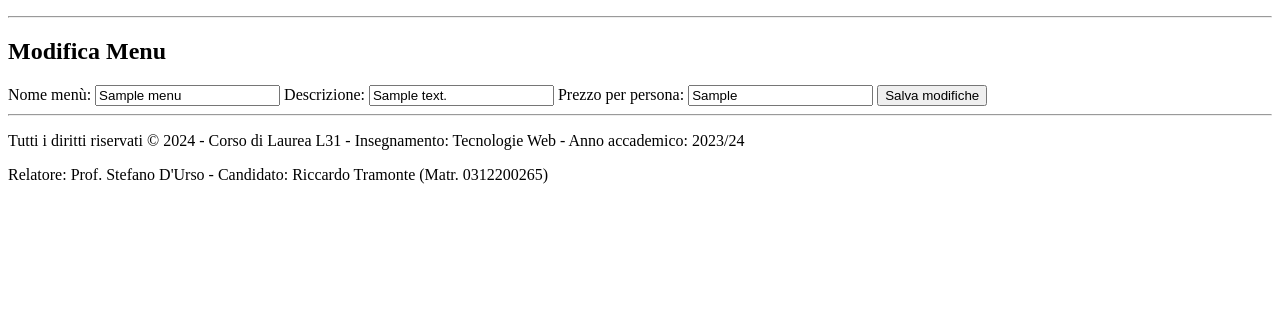
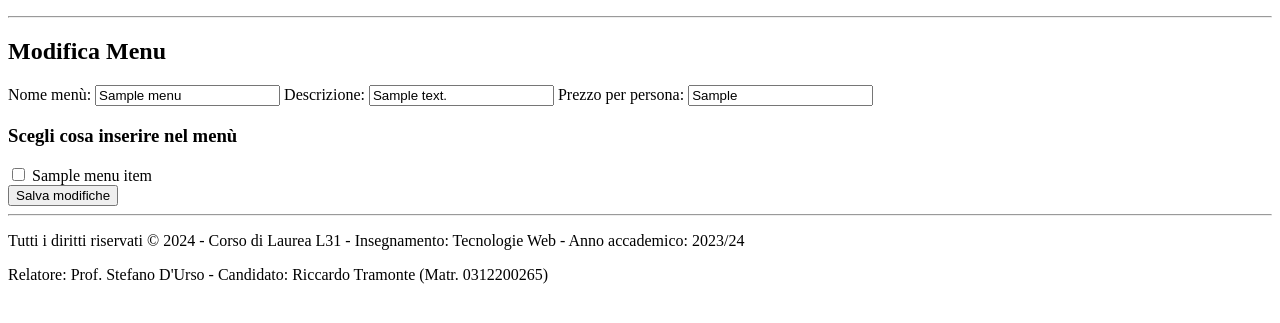
Before and after one commit to ricctram/l31_tsr, a CodeIgniter 4 app: the page made by app/Views/menu/edit.php in a window 1280 px wide. Shown: the part 52-375 px from the top of the page. Run offline with PHP 8.4 and a stand-in for CodeIgniter, Linux system fonts and the light colour scheme; the template is opened without the code that fills it: most values are stand-ins (such as "Sample title", 1, 10 or a date in 2020); data that the repository does not hold is empty; some libraries are stand-ins or nearby versions.

Commit message:
fix vista menu

```diff
--- a/app/Views/menu/create.php
+++ b/app/Views/menu/create.php
@@ -5,14 +5,20 @@
 
 <form action="<?= site_url('menu/store') ?>" method="post">
 
+    <div>
     <label for="menu_name">Nome menu:</label>
     <input type="text" name="menu_name" id="menu_name" required>
+    </div>
 
+    <div>
     <label for="description">Descrizione:</label>
     <input type="text" name="description" id="description" required>
+    </div>
 
+    <div>
     <label for="price_per_person">Prezzo per persona:</label>
     <input type="text" name="price_per_person" id="price_per_person" required>
+    </div>
 
     <?php if (!empty($menu_items)) :?>
         <h3>Scegli cosa inserire nel menù</h3>
--- a/app/Views/menu/edit.php
+++ b/app/Views/menu/edit.php
@@ -13,6 +13,19 @@
     <label for="name">Prezzo per persona:</label>
     <input type="text" name="price_per_person" id="price_per_person" value="<?= $menu['price_per_person'] ?>" required>
 
+    <?php if (!empty($menu_items)) :?>
+        <h3>Scegli cosa inserire nel menù</h3>
+
+        <?php foreach ($menu_items as $menu_item) : ?>
+            <?php $checked = in_array($menu_item['item_id'], $menu_selected_items) ? 'checked' : ''; ?>
+            <input type="checkbox" name="menu_items[]" value="<?= $menu_item['item_id'] ?>" <?= $checked ?>>
+            <label for="menu_item_<?= $menu_item['item_id'] ?>"> <?= $menu_item['item_name'] ?></label><br>
+        <?php endforeach; ?>
+
+        <?php else:?>
+            <p>Non ci sono elementi disponibili per il menù. <a href="#">Aggiungili da qui</a></p>
+    <?php endif;?>
+
     <button type="submit">Salva modifiche</button>
 </form>
 
--- a/app/Views/menu/index.php
+++ b/app/Views/menu/index.php
@@ -21,7 +21,7 @@
                 <td><?= $menu['price_per_person'] ?></td>
                 <td>
                     <a href="<?= site_url('menu/edit/'.$menu['menu_id']) ?>">Modifica</a>
-                    <a href="<?= site_url('menu/delete/'.$menu['menu_id']) ?>" onclick="return confirm('Sei sicuro di voler eliminare questo cliente?')">Elimina</a>
+                    <a href="<?= site_url('menu/delete/'.$menu['menu_id']) ?>" onclick="return confirm('Sei sicuro di voler eliminare questo menu?')">Elimina</a>
                 </td>
             </tr>
         <?php endforeach; ?>
```
